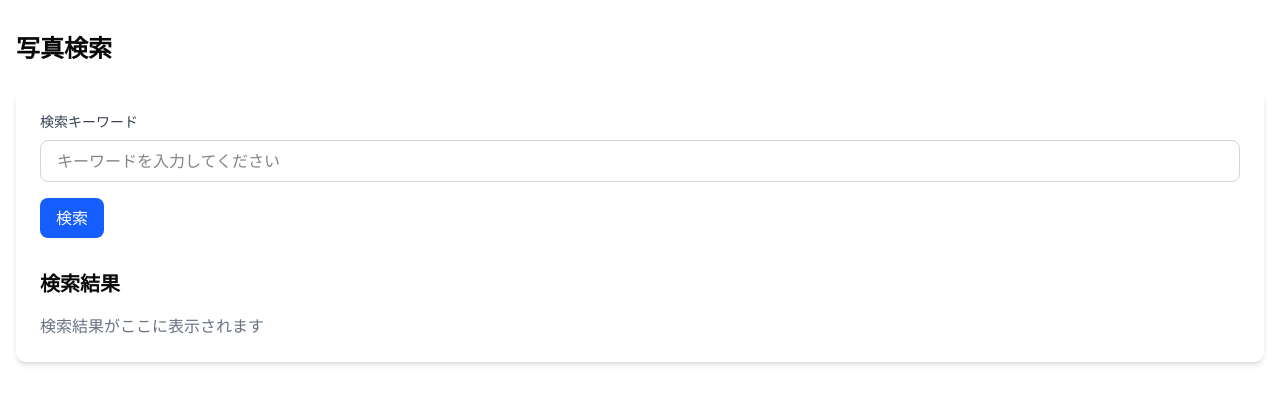
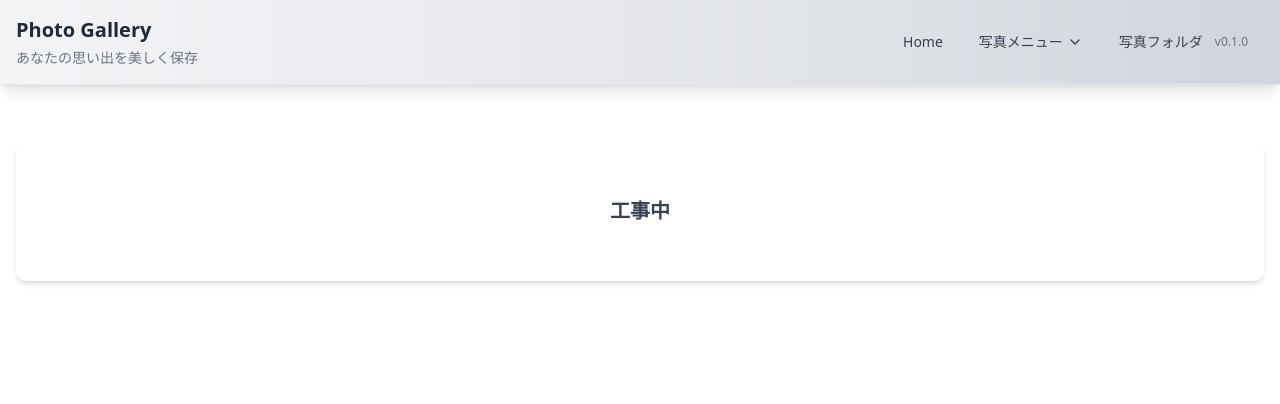
Before and after one commit to jasonw-lab/demo-react, a Next.js app in the folder photo-gallary/: page /photo-gallary/search in a window 1280 px wide. Shown: the top 404 px of the page. Built offline with nearby package versions, Linux system fonts and the light colour scheme.

Commit message:
[TODO]写真検索画面工事中

```diff
--- a/photo-gallary/src/app/page.tsx
+++ b/photo-gallary/src/app/page.tsx
@@ -28,8 +28,8 @@ import Image from 'next/image'
 const MINIO_BASE_URL = `${process.env.NEXT_PUBLIC_MINIO_PUBLIC_URL || 'http://localhost:9000'}/photos`
 // const MINIO_BASE_URL = 'http://localhost:64131/photos'
 function getPhotoUrl(fileName: string, folder?: string) {
-    console.log('MINIO_PUBLIC_URL:', process.env.NEXT_PUBLIC_MINIO_PUBLIC_URL)
-    console.log('fileName:', fileName)
+    // console.log('MINIO_PUBLIC_URL:', process.env.NEXT_PUBLIC_MINIO_PUBLIC_URL)
+    // console.log('fileName:', fileName)
 
     if (!fileName) return ''
 
--- a/photo-gallary/src/app/search/page.tsx
+++ b/photo-gallary/src/app/search/page.tsx
@@ -1,30 +1,16 @@
+'use client'
 import React from 'react';
+import { Header } from '@/components/Header';
 
 export default function SearchPage() {
   return (
-    <div className="container mx-auto px-4 py-8">
-      <h1 className="text-2xl font-bold mb-6">写真検索</h1>
-      <div className="bg-white p-6 rounded-lg shadow-md">
-        <div className="mb-4">
-          <label htmlFor="search" className="block text-sm font-medium text-gray-700 mb-2">
-            検索キーワード
-          </label>
-          <input
-            type="text"
-            id="search"
-            className="w-full px-4 py-2 border border-gray-300 rounded-md focus:outline-none focus:ring-2 focus:ring-blue-500"
-            placeholder="キーワードを入力してください"
-          />
-        </div>
-        <button
-          className="bg-blue-600 text-white px-4 py-2 rounded-md hover:bg-blue-700 transition-colors"
-        >
-          検索
-        </button>
+    <div className="min-h-screen relative">
+      <Header />
 
-        <div className="mt-8">
-          <h2 className="text-xl font-semibold mb-4">検索結果</h2>
-          <p className="text-gray-500">検索結果がここに表示されます</p>
+      <div className="container mx-auto px-4 py-8">
+        <h1 className="text-2xl font-bold mb-6"></h1>
+        <div className="bg-white p-6 rounded-lg shadow-md text-center">
+          <p className="text-xl font-bold text-gray-700 py-8">工事中</p>
         </div>
       </div>
     </div>
```
